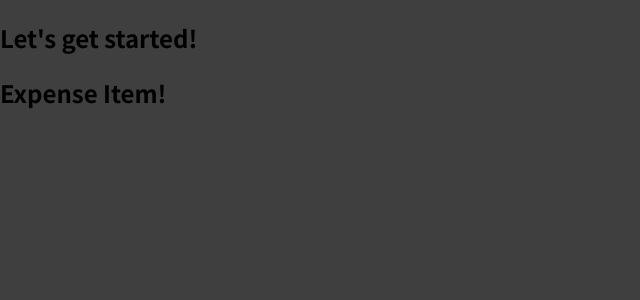
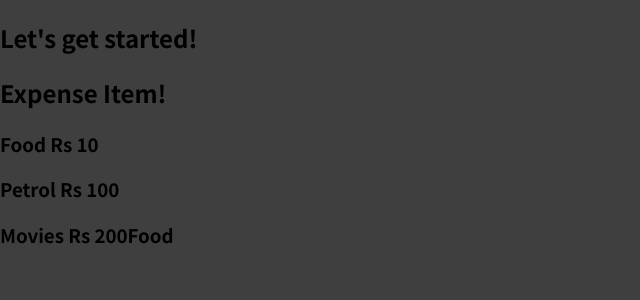
Before and after one commit to Sarthakkanungo/react-complete-guide, a JavaScript app: page / in a window 1280 px wide. Shown: the top 300 px of the page, without its empty margins (0-640 px from the left). Built offline with nearby package versions, Linux system fonts and the light colour scheme.

Commit message:
Adding item list inside ExpenseItem

```diff
--- a/src/Components/ExpenseItem.js
+++ b/src/Components/ExpenseItem.js
@@ -1,7 +1,17 @@
-function ExpenseItem()
-{
-    return <h2>Expense Item!</h2>
+function ExpenseItem() {
+  return (
+    <div>
+      <h2>Expense Item!</h2>
+
+      <div>
+        <h3>Food Rs 10 </h3>
+
+        <h3> Petrol Rs 100 </h3>
+
+        <h3> Movies Rs 200Food </h3>
+      </div>
+    </div>
+  );
 }
 
-
 export default ExpenseItem;
```
